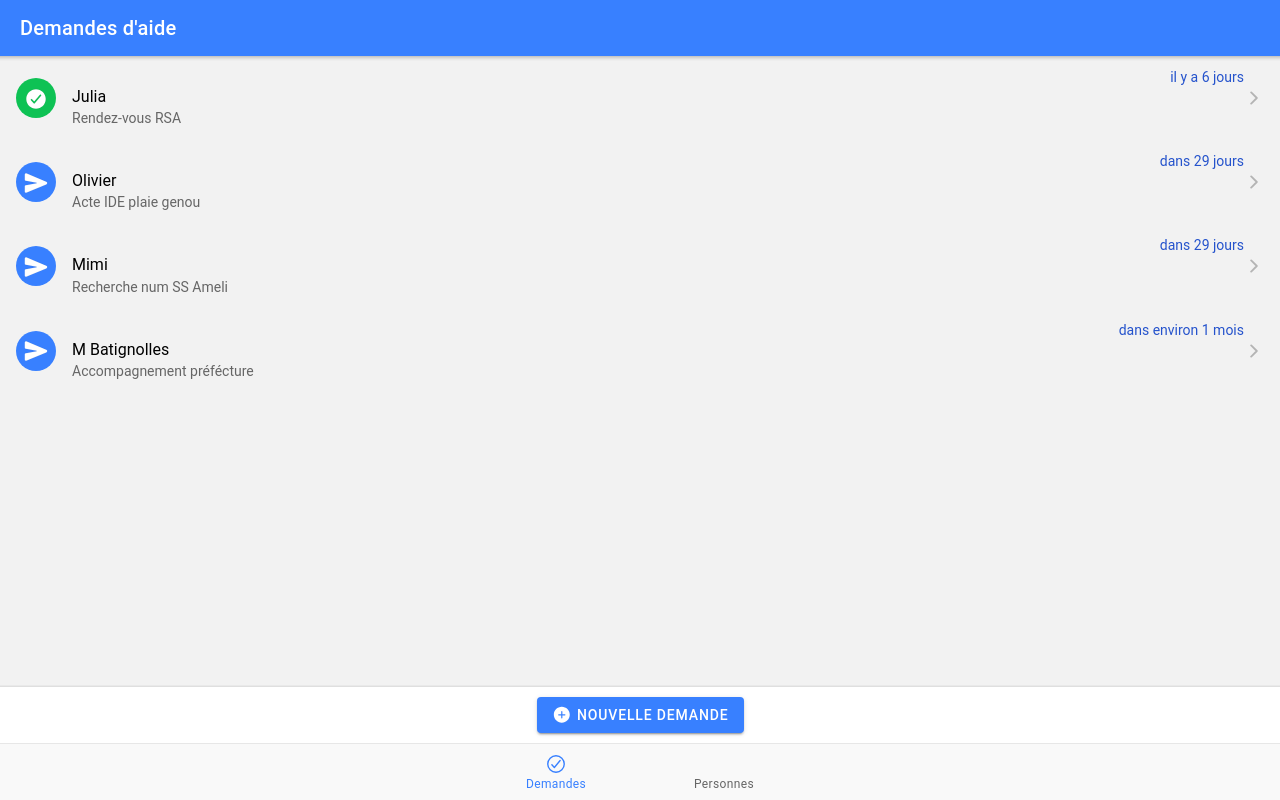
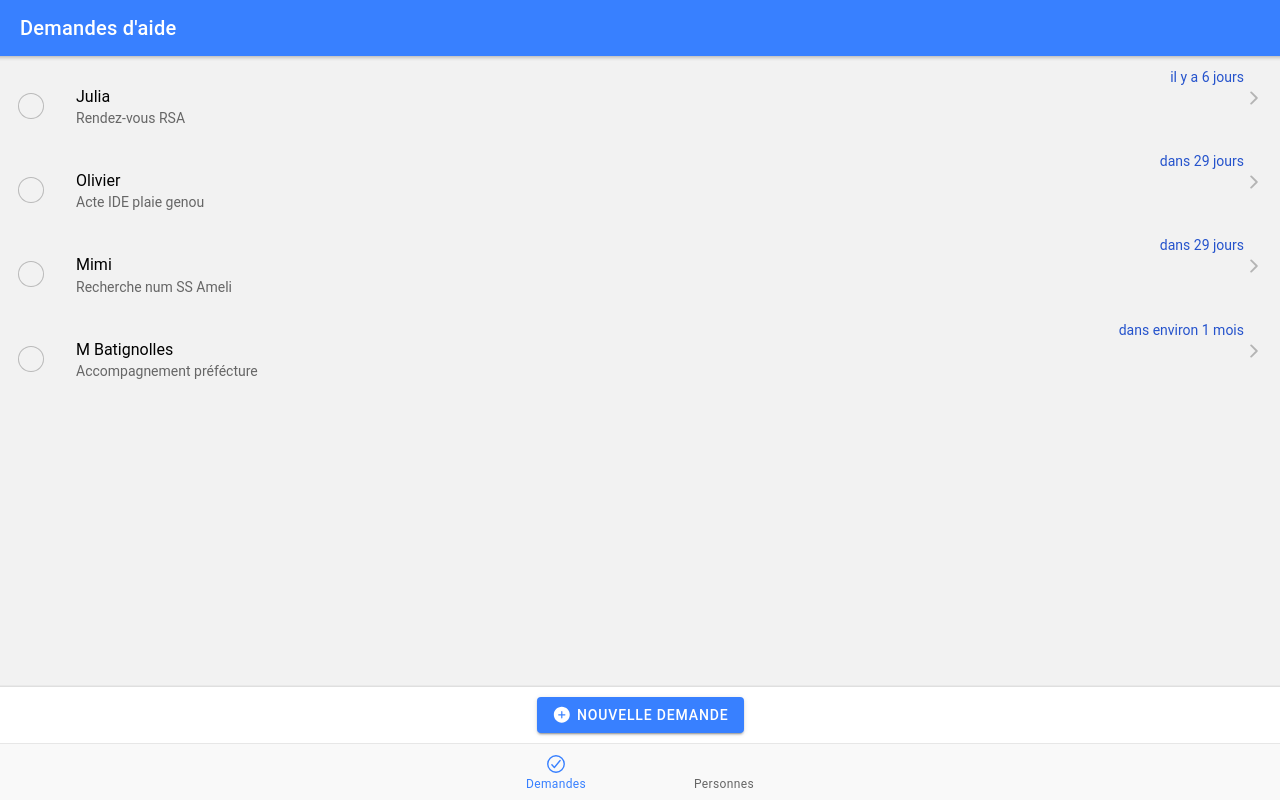
Before and after one commit to SocialGouv/maraudes-app, a React (Create React App) app: page /tasks in a window 1280 px wide. Built offline with nearby package versions, Linux system fonts and the light colour scheme; the HTML template or start-up script is replaced by a standard one.

Commit message:
add checklists

```diff
--- /dev/null
+++ b/src/components/CheckItem.tsx
@@ -0,0 +1,69 @@
+import React from "react";
+import { useHistory } from "react-router-dom";
+
+import {
+  IonList,
+  IonItem,
+  IonLabel,
+  IonInput,
+  IonToggle,
+  IonRadio,
+  IonCheckbox,
+  IonItemSliding,
+  IonItemOption,
+  IonItemOptions,
+  IonListHeader,
+  IonContent,
+  IonAvatar,
+  IonFooter,
+  IonHeader,
+  IonIcon,
+  IonButton,
+  IonToolbar,
+  IonTitle,
+  IonButtons,
+  IonBackButton,
+  IonPage,
+  IonCard,
+  IonCardHeader,
+  IonCardSubtitle,
+  IonCardTitle,
+  IonCardContent,
+  IonChip,
+  IonTextarea,
+  IonRow
+} from "@ionic/react";
+
+const CheckItem = ({
+  checkboxProps = {},
+  rightText = "",
+  onClick = () => {},
+  title = "",
+  text = "",
+  href = "",
+  ...props
+}) => {
+  const history = useHistory();
+  return (
+    <IonItem {...props} onClick={onClick} lines="none">
+      <IonCheckbox
+        slot="start"
+        mode="ios"
+        style={{
+          alignSelf: "auto",
+          marginTop: "1.5em",
+        }}
+        {...checkboxProps}
+      />
+      <IonLabel>
+        <h3 slot="end" style={{ textAlign: "right" }}>
+          {rightText || null}
+        </h3>
+        <h2>{title}</h2>
+        <p className="ion-text-wrap">{text}</p>
+      </IonLabel>
+    </IonItem>
+  );
+};
+
+export default CheckItem;
--- a/src/pages/Person.tsx
+++ b/src/pages/Person.tsx
@@ -38,6 +38,7 @@ import { fr } from "date-fns/locale";
 import { calendar, pin, stopwatch, person, send } from "ionicons/icons";
 
 import AvatarItem from "../components/AvatarItem";
+import CheckItem from "../components/CheckItem";
 import ButtonFooter from "../components/ButtonFooter";
 import Comments from "../components/Comments";
 
@@ -105,9 +106,9 @@ const Task: React.FC<TaskPageProps> = ({ match }) => {
         </IonCard>
         {tasks.length !== 0 && (
           <React.Fragment>
-            <h3 style={{ paddingLeft: 20 }}>Demandes</h3>
+            <h3 style={{ paddingLeft: 20 }}>Demandes en cours</h3>
             {tasks.map(task => (
-              <AvatarItem
+              <CheckItem
                 key={task.id}
                 rightText={frenchDate(task.creationDate)}
                 title={task.title}
@@ -115,19 +116,6 @@ const Task: React.FC<TaskPageProps> = ({ match }) => {
                 onClick={() => history.push(`/tasks/${task.id}`)}
                 details
                 button
-                avatarProps={{
-                  children: (
-                    <IonIcon
-                      icon={send}
-                      style={{
-                        width: "100%",
-                        fill: "white",
-                        height: "60%",
-                        marginTop: "22%"
-                      }}
-                    />
-                  )
-                }}
               />
             ))}
           </React.Fragment>
--- a/src/pages/Tasks.tsx
+++ b/src/pages/Tasks.tsx
@@ -32,7 +32,7 @@ import { fr } from "date-fns/locale";
 import { useHistory } from "react-router";
 
 import ButtonFooter from "../components/ButtonFooter";
-import AvatarItem from "../components/AvatarItem";
+import CheckItem from "../components/CheckItem";
 import todo from "../todo.json";
 
 import { checkmarkCircle, send } from "ionicons/icons";
@@ -64,7 +64,7 @@ export const Tasks: React.FC = () => {
           </h3>
         )}
         {todo.map(entry => (
-          <AvatarItem
+          <CheckItem
             key={entry.id}
             rightText={formatDueDate(entry.dueDate)}
             title={entry.person}
@@ -72,21 +72,10 @@ export const Tasks: React.FC = () => {
             detail
             button
             onClick={() => history.push(`/tasks/${entry.id}`)}
-            avatarProps={{
-              style: {
-                background: entry.completedDate
-                  ? "var(--ion-color-success-shade)"
-                  : "var(--ion-color-primary)"
-              },
+            checkboxProps={{
               children: (
-                <IonIcon
-                  icon={entry.completedDate ? checkmarkCircle : send}
-                  style={{
-                    width: "100%",
-                    fill: "white",
-                    height: "60%",
-                    marginTop: "22%"
-                  }}
+                <IonCheckbox
+                  checked={entry.completedDate ? true : false}
                 />
               )
             }}
```
